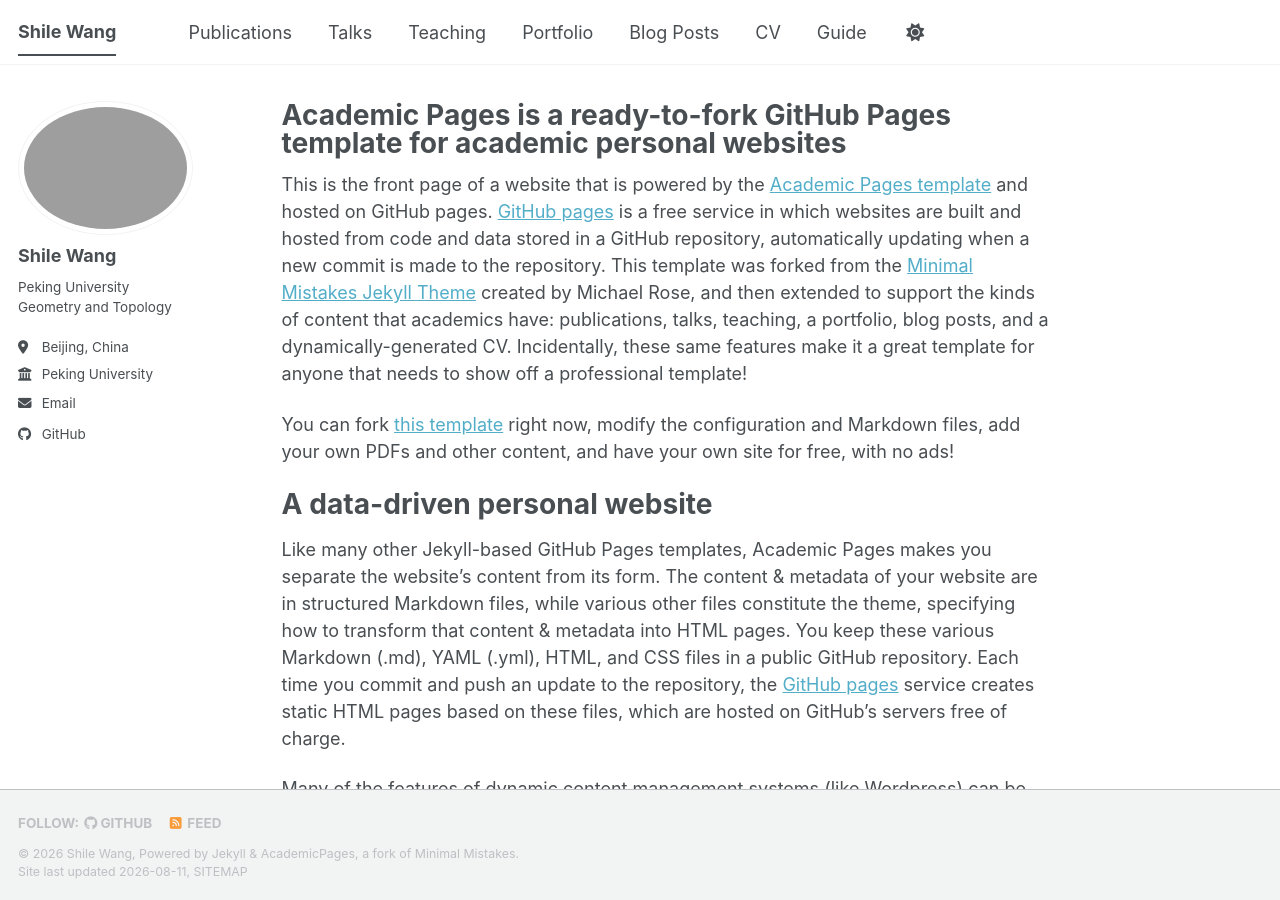
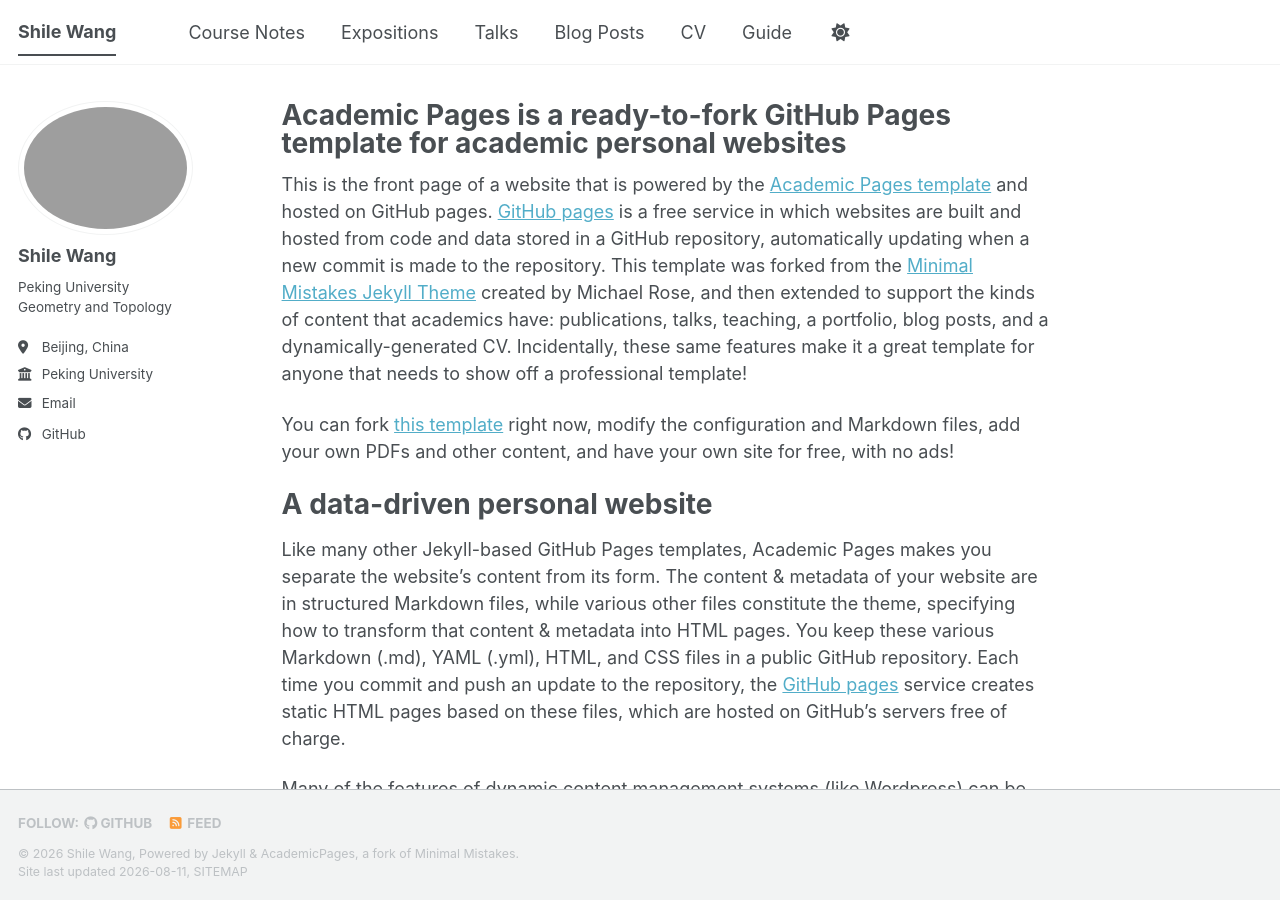
Before and after one commit to shilewang/shilewang.github.io, a Jekyll site: the page built from _pages/about.md, in a window 1280 px wide and 900 px high. Built offline with Jekyll 4.4.1, drawn with Linux system fonts in a browser that asks for light colours; a style sheet for code colours, icons or effects is not loaded.

Commit message:
Update navigation.yml

```diff
--- a/_data/navigation.yml
+++ b/_data/navigation.yml
@@ -8,17 +8,14 @@
 #      Markdown formatted page while the second is generated using JSON.
 
 main:
-  - title: "Publications"
-    url: /publications/
+  - title: "Course Notes"
+    url: /course-notes/
+
+  - title: "Expositions"
+    url: /expositions/
 
   - title: "Talks"
     url: /talks/
-
-  - title: "Teaching"
-    url: /teaching/
-
-  - title: "Portfolio"
-    url: /portfolio/
 
   - title: "Blog Posts"
     url: /year-archive/
```
